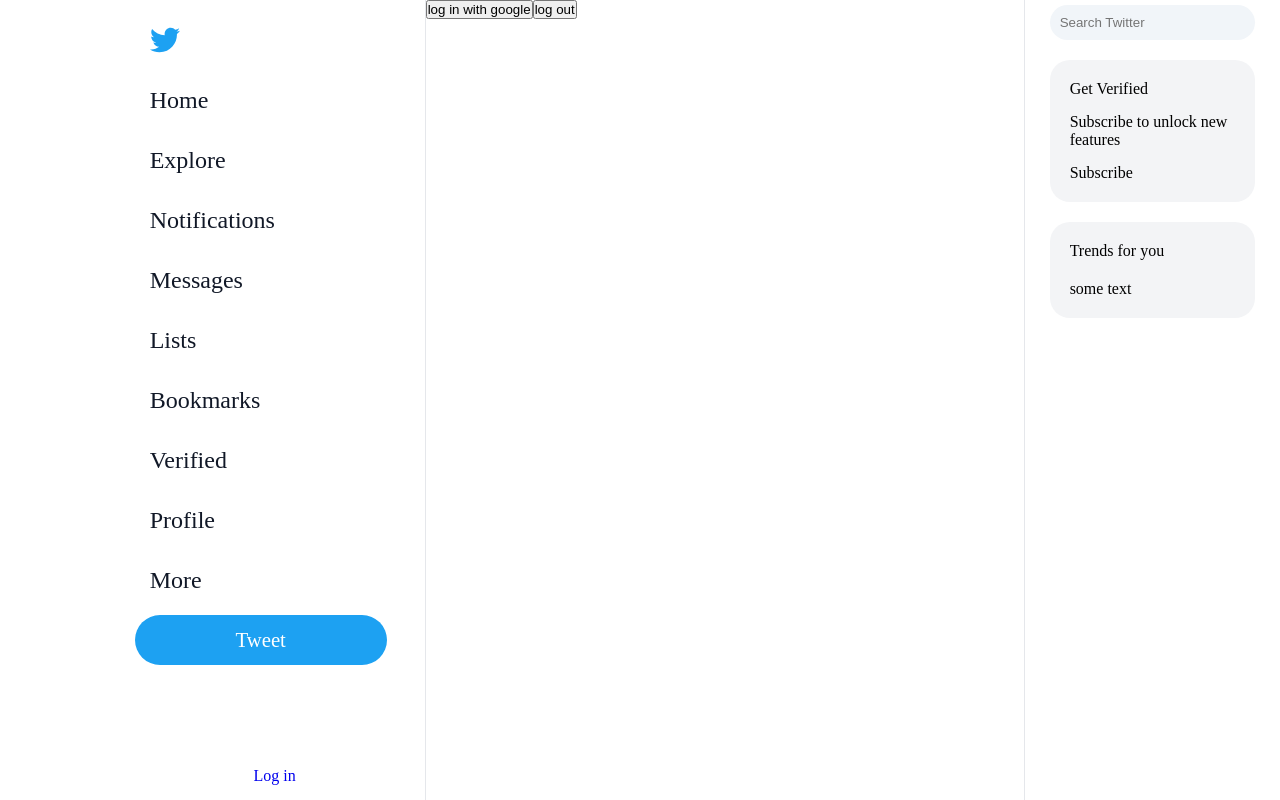
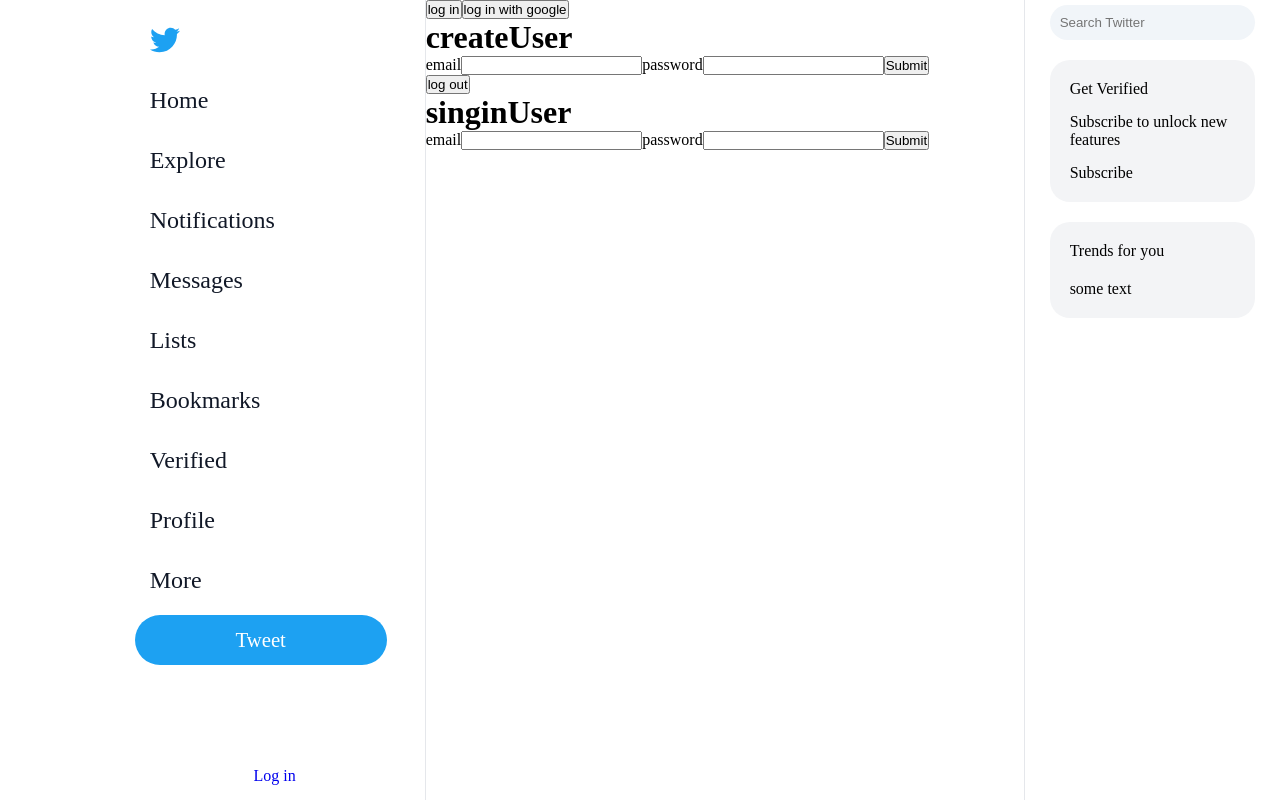
Before and after one commit to unbearabletruth/twitter-replica, a React (Vite) app: page /login in a window 1280 px wide. Built offline with nearby package versions, Linux system fonts and the light colour scheme; no server answers; the database is empty.

Commit message:
emailandpassword sing up + minor refactoring

```diff
--- a/src/components/Home.jsx
+++ b/src/components/Home.jsx
@@ -32,9 +32,9 @@
   const addTweet = (e) => {
     e.preventDefault();
     if (tweet.image !== null){
-      saveTweetWithImage(db, tweet.image, tweet.text, tweet.id, userState.profileName)
+      saveTweetWithImage(db, tweet.image, tweet.text, tweet.id, userState)
     } else{
-      saveTweet(db, tweet.text, tweet.id, userState.profileName)
+      saveTweet(db, tweet.text, tweet.id, userState)
     }
     setTweet({
       ...tweet,
@@ -49,7 +49,7 @@
       <p id='homeTitle'>Home</p>
       {userState ?
         <div id='tweetComposeWrapper'>
-          <img src={getProfilePicUrl()} alt='profilePic' id='homeComposeProfilePicture'></img>
+          <img src={userState.profilePic} alt='profilePic' id='homeComposeProfilePicture'></img>
           <form onSubmit={addTweet} id='tweetForm'>
               <textarea
                 id="homeCompose"
--- a/src/components/Login.jsx
+++ b/src/components/Login.jsx
@@ -1,10 +1,61 @@
-import { signIn, signOutUser } from "../firebase/connection";
+import { signInWithGoogle, signOutUser, createUser, signIn } from "../firebase/connection";
+import { useState } from "react";
 
 function Login(){
+    const [email, setEmail] = useState()
+    const [password, setPassword] = useState()
+    const [emailSignIn, setEmailSingIn] = useState()
+    const [passwordSignIn, setPasswordSignIn] = useState()
+
+    const handleEmail = (e) => {
+        setEmail(e.target.value)
+    }
+
+    const handlePassword = (e) => {
+        setPassword(e.target.value)
+    }
+
+    const createNewUser = (e) => {
+        e.preventDefault();
+        createUser(email, password)
+    }
+
+
+    const handleEmailSignIn = (e) => {
+        setEmailSingIn(e.target.value)
+    }
+
+    const handlePasswordSignIn = (e) => {
+        setPasswordSignIn(e.target.value)
+    }
+
+    const signInUser = (e) => {
+        e.preventDefault();
+        signIn(emailSignIn, passwordSignIn)
+    }
+    console.log(email)
     return(
         <>
-            <button onClick={() => signIn()}>log in with google</button>
+            <button onClick={() => signIn()}>log in</button>
+            <button onClick={() => signInWithGoogle()}>log in with google</button>
+            <h1>createUser</h1>
+            <form onSubmit={createNewUser}>
+                <label>email</label>
+                <input onChange={handleEmail}></input>
+                <label>password</label>
+                <input onChange={handlePassword}></input>
+                <button type="submit">Submit</button>
+            </form>
+
             <button onClick={() => signOutUser()}>log out</button>
+            <h1>singinUser</h1>
+            <form onSubmit={signInUser}>
+                <label>email</label>
+                <input onChange={handleEmailSignIn}></input>
+                <label>password</label>
+                <input onChange={handlePasswordSignIn}></input>
+                <button type="submit">Submit</button>
+            </form>
         </>
     )
 }
--- a/src/components/Profile.jsx
+++ b/src/components/Profile.jsx
@@ -39,7 +39,7 @@
               let newPost = doc.data()
               newTweets.push(newPost)
           })
-        setRetweets(retweets.concat(newTweets))
+        setRetweets(newTweets)
       });
     }
     getRetweets(db);
@@ -56,7 +56,7 @@
               let newPost = doc.data()
               newTweets.push(newPost)
           })
-        setTweets(tweets.concat(newTweets))
+        setTweets(newTweets)
       });
     }
     getTweets(db);
@@ -73,7 +73,7 @@
               let newPost = doc.data()
               newTweets.push(newPost)
           })
-        setLikes(likes.concat(newTweets))
+        setLikes(newTweets)
       });
     }
     getLikes(db);
@@ -99,7 +99,7 @@
     return stringDate
   }
 
-  console.log(tab, selected)
+  console.log(userProfile)
   return(
     <>
       {userProfile ?
--- a/src/components/Sidebar.jsx
+++ b/src/components/Sidebar.jsx
@@ -4,7 +4,7 @@
 import { getUserName, getProfilePicUrl } from '../firebase/connection';
 import { useEffect, useState, useRef } from 'react';
 import { getAuth, onAuthStateChanged } from 'firebase/auth';
-import { signIn, signOutUser } from "../firebase/connection";
+import { signInWithGoogle, signOutUser } from "../firebase/connection";
 import uniqid from "uniqid";
 import { useLocation } from 'react-router-dom';
 
@@ -89,10 +89,10 @@
               <>
                 <div className="sidebarUserInfo" onClick={loginPopup} ref={loginPopupWindow}>
                   <div id='sidebarProfileBlock'>
-                    <img src={getProfilePicUrl()} alt='profilePic' id='profilePic'></img>
+                    <img src={userState.profilePic} alt='profilePic' id='profilePic'></img>
                     <div className='profileNames'>
-                      <p id='realName'>{getUserName()}</p>
-                      <p id='profileName'>@{getUserName()}_profile</p>
+                      <p id='realName'>{userState.realName}</p>
+                      <p id='profileName'>@{userState.profileName}</p>
                     </div>
                   </div>
                   <p id='profileMenu'>&#8230;</p>
@@ -100,7 +100,7 @@
                 </div>
                 {loginWindow ?
                   <div className='loginPopup' >
-                    <a id='logoutLink' onClick={signOutUser}>Log out @{getUserName()}_profile</a>
+                    <a id='logoutLink' onClick={signOutUser}>Log out @{userState.profileName}</a>
                   </div>
                   :
                   null
--- a/src/components/TweetCard.jsx
+++ b/src/components/TweetCard.jsx
@@ -38,7 +38,7 @@
             <div className='tweetWrapper'>
               <div className='tweetAuthor'>
                 <p className='tweetRealName'>{tweet.author}</p>
-                <p className='tweetProfileName'>@{tweet.author}_profile</p>
+                <p className='tweetProfileName'>@{tweet.profileName}</p>
                 <span>·</span>
                 <p>{tweet.timestamp ? convertDate(tweet.timestamp.seconds) : ""}</p>
               </div>
--- a/src/firebase/connection.jsx
+++ b/src/firebase/connection.jsx
@@ -1,6 +1,8 @@
 import { initializeApp } from "firebase/app";
 import {
   getAuth,
+  createUserWithEmailAndPassword,
+  signInWithEmailAndPassword,
   onAuthStateChanged,
   GoogleAuthProvider,
   signInWithPopup,
@@ -30,6 +32,7 @@
     getDownloadURL,
   } from 'firebase/storage';
 import uniqid from "uniqid";
+import avatarPlaceholder from '../assets/images/man-line-icon.svg'
 
 const firebaseConfig = {
   apiKey: "AIzaSyCvJ-2uriYsQG8Qd5p4AfEVTrHHzn_EYTc",
@@ -43,7 +46,38 @@
 const app = initializeApp(firebaseConfig);
 const db = getFirestore(app);
 
-async function signIn() {
+async function createUser(email, password){
+  console.log(email)
+  createUserWithEmailAndPassword(getAuth(app), email, password)
+  .then((userCredential) => {
+    // Signed in
+    const user = userCredential.user;
+    // ...
+  })
+  .catch((error) => {
+    const errorCode = error.code;
+    const errorMessage = error.message;
+    // ..
+  });
+}
+
+async function signIn(email, password){
+  const res = await signInWithEmailAndPassword(getAuth(), email, password)
+  const q = query(collection(db, "users"), where("uid", "==", res.user.uid));
+  const docs = await getDocs(q);
+  if (docs.docs.length === 0){
+    await setDoc(doc(db, "users", res.user.uid), {
+      profilePic: avatarPlaceholder,
+      realName: 'Greg',
+      profileName: `Greg_${uniqid()}`,
+      joined: serverTimestamp(),
+      uid: res.user.uid
+    });
+  }
+}
+
+
+async function signInWithGoogle() {
   let provider = new GoogleAuthProvider();
   const res = await signInWithRedirect(getAuth(), provider);
   const q = query(collection(db, "users"), where("uid", "==", res.user.uid));
@@ -85,17 +119,15 @@
 async function getUserInfo(db, profileName) {
   const getUser = query(collection(db, "users"), where("profileName", "==", profileName));
   const userSnapshot = await getDocs(getUser);
-  console.log(userSnapshot)
   const user = userSnapshot.docs.map(doc => doc.data())
-  console.log(user)
   return user
 }
 
-async function saveTweet(db, text, id, profileName){
+async function saveTweet(db, text, id, userState){
     await setDoc(doc(db, "tweets", id), {
-      profilePic: getProfilePicUrl(),
-      author: getUserName(),
-      profileName: profileName,
+      profilePic: userState.profilePic,
+      author: userState.realName,
+      profileName: userState.profileName,
       text: text,
       id: id,
       timestamp: serverTimestamp(),
@@ -103,12 +135,12 @@
     });
 }
 
-async function saveTweetWithImage(db, file, text, id, profileName) {
+async function saveTweetWithImage(db, file, text, id, userState) {
   try {
     await setDoc(doc(db, 'tweets', id), {
-      profilePic: getProfilePicUrl(),
-      author: getUserName(),
-      profileName: profileName,
+      profilePic: userState.profilePic,
+      author: userState.realName,
+      profileName: userState.profileName,
       text: text,
       id: id,
       timestamp: serverTimestamp(),
@@ -130,11 +162,11 @@
   }
 }
 
-async function saveComment(db, text, profileName, id, parentId){
+async function saveComment(db, text, userState, id, parentId){
   await setDoc(doc(db, 'tweets', id), {
-    profilePic: getProfilePicUrl(),
-    author: getUserName(),
-    profileName: profileName,
+    profilePic: userState.profilePic,
+    author: userState.realName,
+    profileName: userState.profileName,
     text: text,
     id: id,
     timestamp: serverTimestamp(),
@@ -198,5 +230,5 @@
 
 
 export {db, saveTweet, saveTweetWithImage, saveComment,
-signIn, signOutUser, getProfilePicUrl, getUserName, isUserSignedIn, getCurrentUser, getUserInfo,
-updateLikes, updateRetweets, updateComments}
+signInWithGoogle, signOutUser, getProfilePicUrl, getUserName, isUserSignedIn, getCurrentUser, getUserInfo,
+updateLikes, updateRetweets, updateComments, createUser, signIn}
```
Also changed, not shown: src/components/Tweet.jsx (+3 -4 lines).
